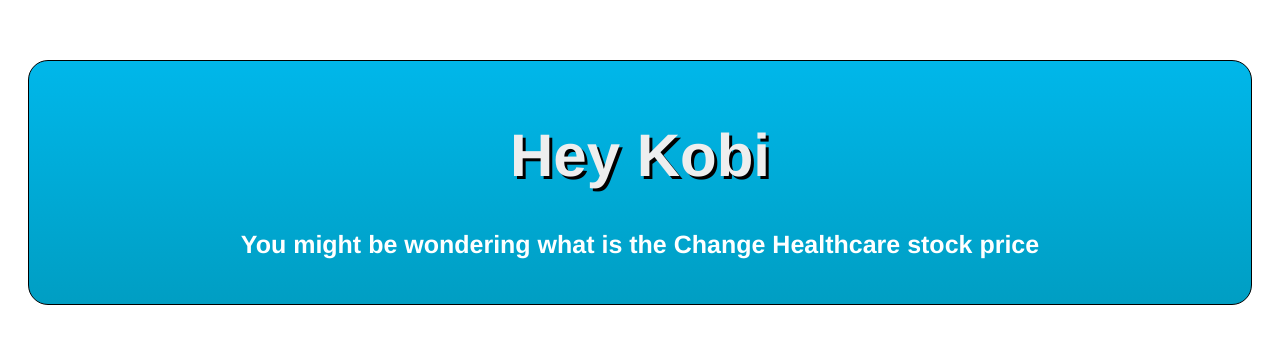
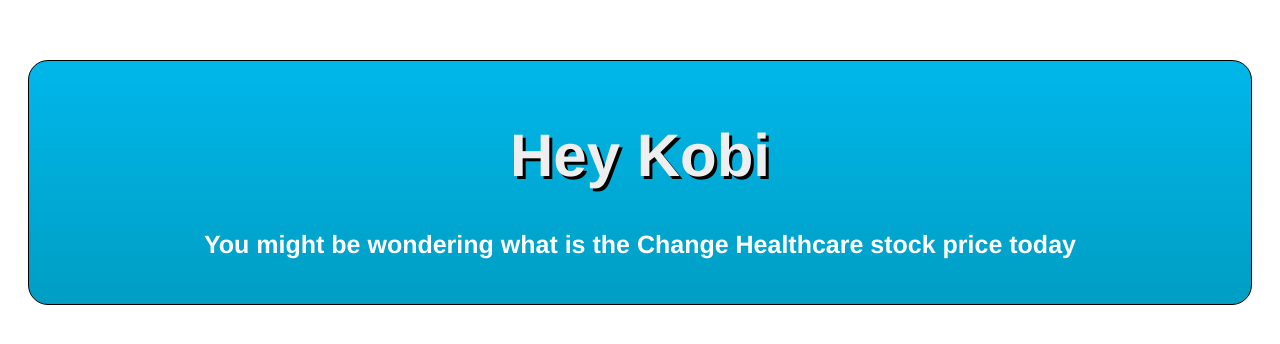
Before and after one commit to NatanColenberg/HelloKobi, a Vue app: page / in a window 1280 px wide. Shown: the top 344 px of the page. Built offline with nearby package versions, Linux system fonts and the light colour scheme.

Commit message:
Add files via upload

```diff
--- a/public/index.html
+++ b/public/index.html
@@ -5,7 +5,7 @@
     <meta http-equiv="X-UA-Compatible" content="IE=edge">
     <meta name="viewport" content="width=device-width,initial-scale=1.0">
     <link rel="icon" href="<%= BASE_URL %>favicon.ico">
-    <title>hellokobi</title>
+    <title>Hello Kobi - Docker POC</title>
   </head>
   <body>
     <noscript>
--- a/src/components/Header.vue
+++ b/src/components/Header.vue
@@ -1,7 +1,8 @@
 <template>
   <div class="header">
     <h1>Hey Kobi</h1>
-    <h3>You might be wondering what is the Change Healthcare stock price</h3>
+    <h3>You might be wondering what is the Change Healthcare stock price today</h3>
+
   </div>
 </template>
 
```
Also changed, not shown: 5 other files (tests, documents, lock files or other folders).
